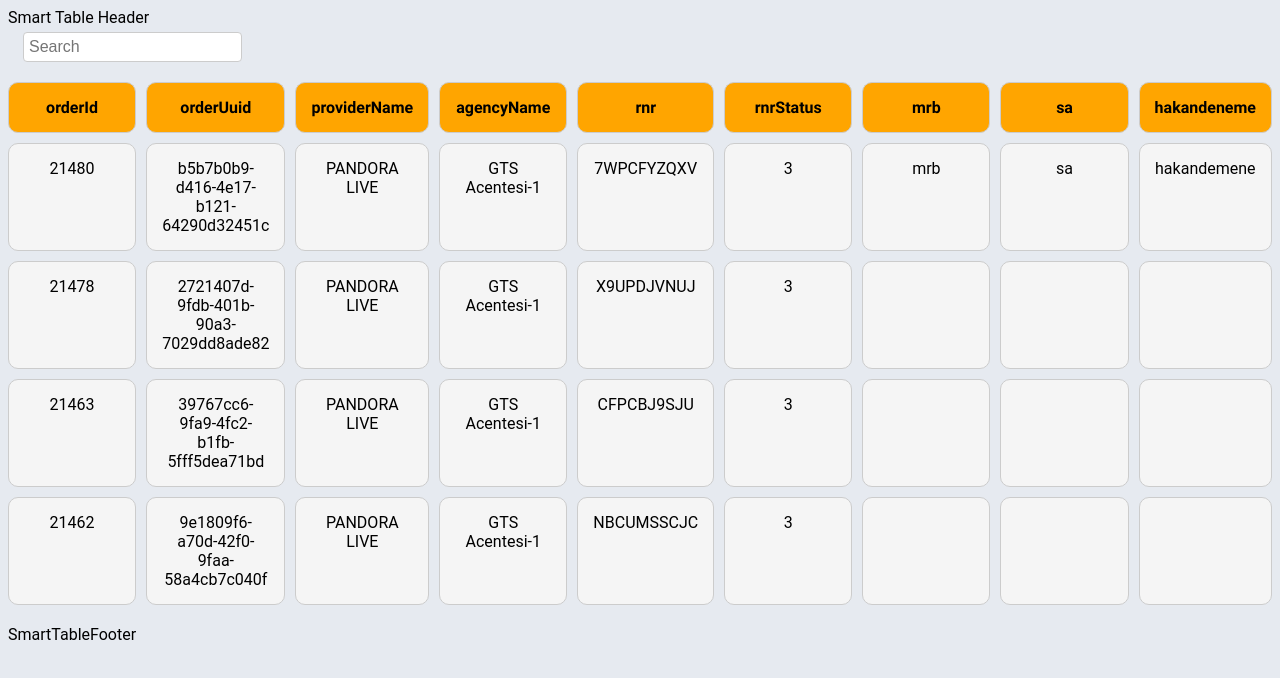
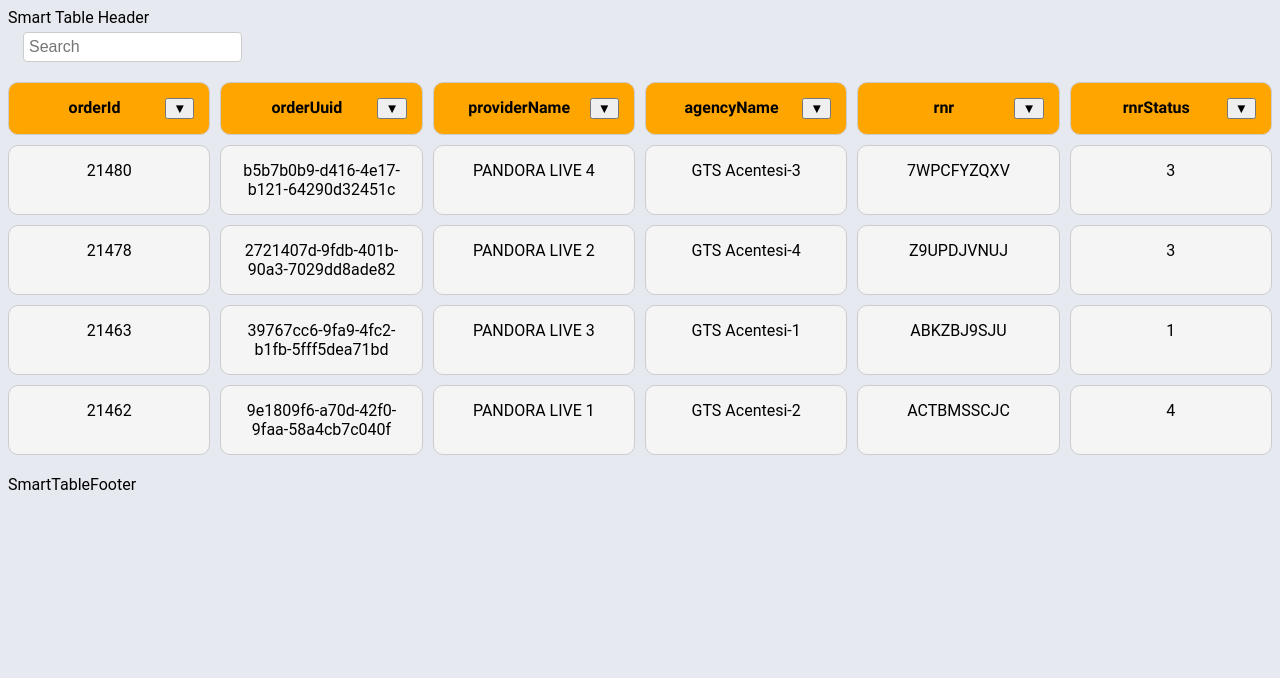
Before and after one commit to Mwiert/miniSpa, a Vue app: page /pinkpanthers in a window 1280 px wide. Shown: the top 678 px of the page. Built offline with nearby package versions, Linux system fonts and the light colour scheme; a web font is replaced by a local one.

Commit message:
Add sorting

```diff
--- a/src/components/SmartTable/SmartTableBody.vue
+++ b/src/components/SmartTable/SmartTableBody.vue
@@ -3,6 +3,8 @@
   <div class="smart-table-body-c">
     <div class="grid-header" v-for="(header, index) in headers" :key="index">
       {{ header }}
+      <button v-if="sortedColumns[index] == true" @click="sort(header)" class="sort-button">▲</button>
+      <button v-else @click="sort(header)" class="sort-button">▼</button>
     </div>
     <div class="grid-row" v-for="(tableRow, rowIndex) in tableData" :key="rowIndex">
       <div v-for="(cell, cellIndex) in headers" :key="cellIndex" class="grid-item">
@@ -18,12 +20,49 @@ export default {
   props: {
     tableData: Object
   },
+  data() {
+    return {
+      sortedTableData: Object,
+
+      // To keep track of the sorting status of columns
+      sortedColumns: [] as Array<boolean>
+    };
+  },
   computed: {
     headers() {
       return this.tableData.length ? Object.keys(this.tableData[0]) : []
     },
     gridTemplateColumns() {
       return `repeat(${this.headers.length}, 1fr)`
+    }
+  },
+  created() {
+    this.sortedTableData = this.tableData;
+    this.sortedColumns = this.headers.map(() => false);
+  },
+  methods:  {
+    sort(header: string) {
+      console.log("Sort: ", header);
+
+      // Get the index of the column and change its previous sort state
+      const index = this.headers.indexOf(header);
+      this.sortedColumns[index] = !this.sortedColumns[index];
+
+      // Sort by column data type
+      if (typeof this.sortedTableData[0][header] == "string") {
+        this.sortedTableData.sort((a, b) => {
+          return this.sortedColumns[index]
+            ? a[header].localeCompare(b[header])
+            : b[header].localeCompare(a[header]);
+        });
+      } else {
+        this.sortedTableData.sort((a, b) => {
+          return this.sortedColumns[index]
+            ? a[header] - b[header]
+            : b[header] - a[header];
+        });
+      }
+
     }
   }
 }
@@ -76,6 +115,10 @@ export default {
   display: contents;
 }
 
+.sort-button {
+  float: right;
+  cursor: pointer;
+}
 @keyframes fadeIn {
   from {
     opacity: 0;
--- a/src/components/SmartTable/dummy.js
+++ b/src/components/SmartTable/dummy.js
@@ -2,37 +2,34 @@ const dummy = [
    {
       orderId: 21480,
       orderUuid: "b5b7b0b9-d416-4e17-b121-64290d32451c",
-       providerName: "PANDORA LIVE",
-       agencyName: "GTS Acentesi-1",
+      providerName: "PANDORA LIVE 4",
+      agencyName: "GTS Acentesi-3",
       rnr: "7WPCFYZQXV",
       rnrStatus: 3,
-       mrb: "mrb",
-       sa: 'sa',
-       hakandeneme: 'hakandemene'
    },
    {
       orderId: 21478,
       orderUuid: "2721407d-9fdb-401b-90a3-7029dd8ade82",
-       providerName: "PANDORA LIVE",
-       agencyName: "GTS Acentesi-1",
-       rnr: "X9UPDJVNUJ",
+      providerName: "PANDORA LIVE 2",
+      agencyName: "GTS Acentesi-4",
+      rnr: "Z9UPDJVNUJ",
       rnrStatus: 3,
    },
    {
       orderId: 21463,
       orderUuid: "39767cc6-9fa9-4fc2-b1fb-5fff5dea71bd",
-       providerName: "PANDORA LIVE",
+      providerName: "PANDORA LIVE 3",
       agencyName: "GTS Acentesi-1",
-       rnr: "CFPCBJ9SJU",
-       rnrStatus: 3,
+      rnr: "ABKZBJ9SJU",
+      rnrStatus: 1,
    },
    {
       orderId: 21462,
       orderUuid: "9e1809f6-a70d-42f0-9faa-58a4cb7c040f",
-       providerName: "PANDORA LIVE",
-       agencyName: "GTS Acentesi-1",
-       rnr: "NBCUMSSCJC",
-       rnrStatus: 3,
+      providerName: "PANDORA LIVE 1",
+      agencyName: "GTS Acentesi-2",
+      rnr: "ACTBMSSCJC",
+      rnrStatus: 4,
    },
 ];
 
```
Lines whose indentation alone changed are shown as unchanged.
